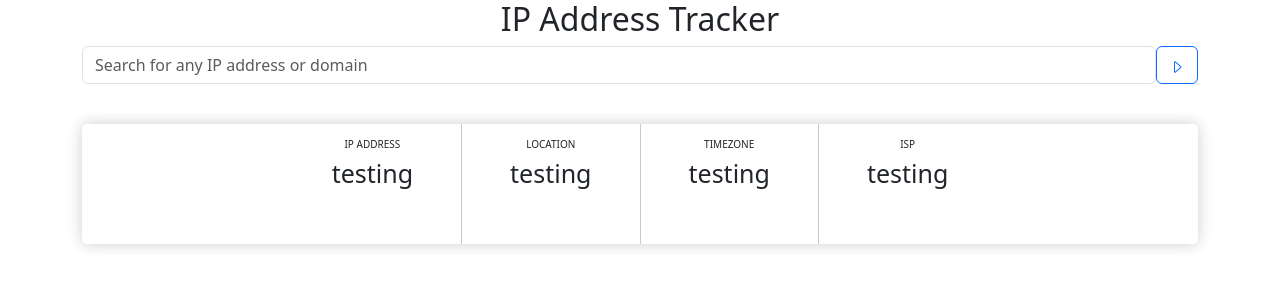
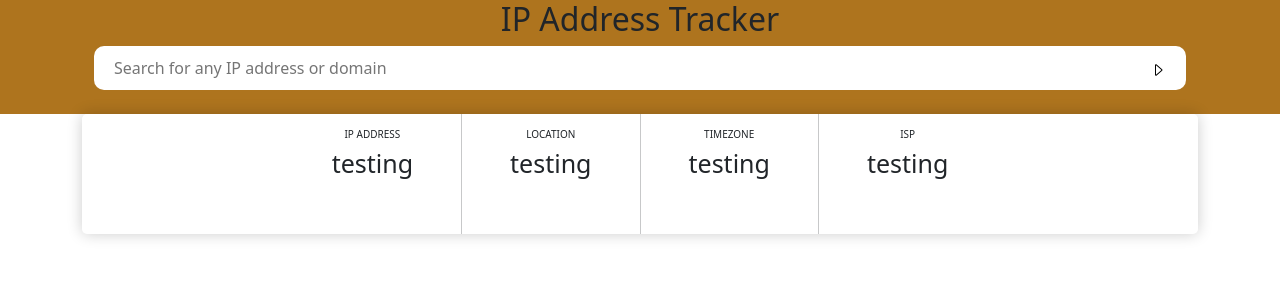
Before and after one commit to mosesnjoroge/ipaddresstrckr, a React (Vite) app: page / in a window 1280 px wide. Shown: the top 300 px of the page. Built offline with nearby package versions, Linux system fonts and the light colour scheme.

Commit message:
banner css partial created

```diff
--- a/src/App.css
+++ b/src/App.css
@@ -1,4 +1,5 @@
 @import url(./components/css/cards.css);
+@import url(./components/css/banner.css);
 #root {
   max-width: 1280px;
   margin: 0 auto;
--- a/src/App.jsx
+++ b/src/App.jsx
@@ -2,7 +2,7 @@ import './App.css'
 import 'bootstrap/dist/css/bootstrap.min.css';
 import Banner from './components/banner';
 import InfoBox from './components/InfoBox';
-import GeoDisplay from './components/GeoDiplay';
+// import GeoDisplay from './components/GeoDiplay';
 
 function App() {
 
@@ -13,7 +13,7 @@ function App() {
         <InfoBox/>
       </div>
       <div>
-        <GeoDisplay/>
+        {/* <GeoDisplay/> */}
       </div>
     </div>
   )
--- a/src/components/Banner.jsx
+++ b/src/components/Banner.jsx
@@ -62,27 +62,25 @@ export default function Banner() {
     	.openPopup();
   }
   return(
-    <div className="container">
-      <div className='search-box pb-4'>
+    <div className="banner-search-section">
+      <div className='search-box pb-4 container'>
         <h2>
           IP Address Tracker
         </h2>
-        <form className="map-form" onSubmit={handleSubmit}>
-          <div className="mb-3 d-flex">
+        <form className="map-form container" onSubmit={handleSubmit}>
           <input
-              className="form-control w-70"
+            // className="form-control w-70"
             type="text"
             placeholder="Search for any IP address or domain"
             id="search"
             value={searchInput}
             onChange={handleChange}
           />
-            <button type="submit" className="btn btn-outline-primary" alt="">
+          <button type="submit" alt="">
             <svg xmlns="http://www.w3.org/2000/svg" width="16" height="16" fill="currentColor" className="bi bi-caret-right" viewBox="0 0 16 16">
               <path d="M6 12.796V3.204L11.481 8zm.659.753 5.48-4.796a1 1 0 0 0 0-1.506L6.66 2.451C6.011 1.885 5 2.345 5 3.204v9.592a1 1 0 0 0 1.659.753z"/>
             </svg>
           </button>
-          </div>
         </form>
       </div>
     </div>
--- a/src/components/GeoDiplay.jsx
+++ b/src/components/GeoDiplay.jsx
@@ -1,6 +1,7 @@
-import Leaflet from "leaflet"
+import Leaflet from "leaflet";
+
 export default function GeoDisplay() {
-  const createMap =(lat, lng)=> {
+  const map =(lat, lng)=> {
     const map = Leaflet.map('map').setView([lat, lng, country, region], 14);
     Leaflet.tileLayer('https://tile.openstreetmap.org/{z}/{x}/{y}.png', {
         maxZoom: 20,
@@ -15,7 +16,7 @@ export default function GeoDisplay() {
   return(
     <div className="container">
       <div className="map-display" id="map">
-
+        <map/>
       </div>
     </div>
   )
--- /dev/null
+++ b/src/components/css/banner.css
@@ -0,0 +1,28 @@
+.banner-search-section{
+  background-color: rgb(174, 116, 30)!important;
+}
+.map-form{
+  display: flex;
+  width: 100%;
+  max-width: 500px;
+  /* margin-bottom: 20px; */
+}
+form.map-form input{
+  width: 100%;
+  border-top-left-radius: 10px;
+  border-bottom-left-radius: 10px;
+}
+
+form.map-form input, form.map-form button{
+  border:0px;
+  padding: 10px 20px;
+}
+
+form.map-form button{
+  border-top-right-radius: 10px;
+  border-bottom-right-radius: 10px;
+  background-color: white;
+}
+form.map-form button:hover{
+  background-color: blueviolet;
+}
```
Lines whose indentation alone changed are shown as unchanged.
